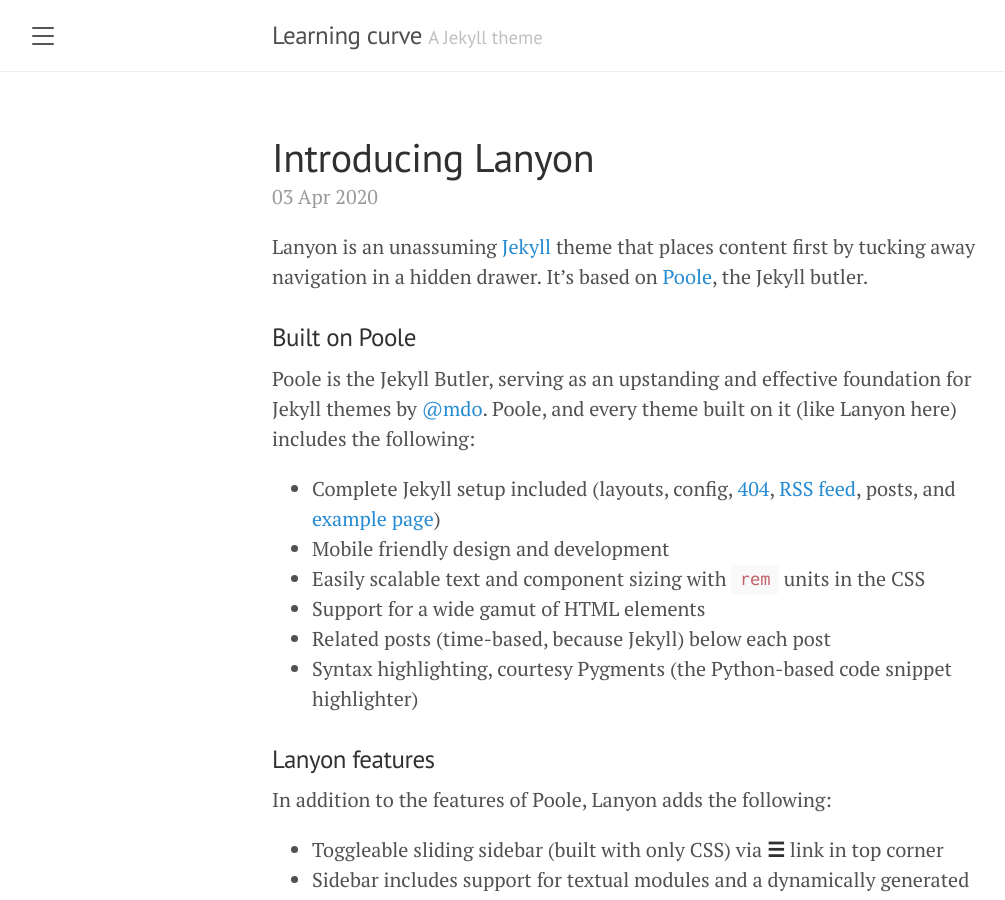
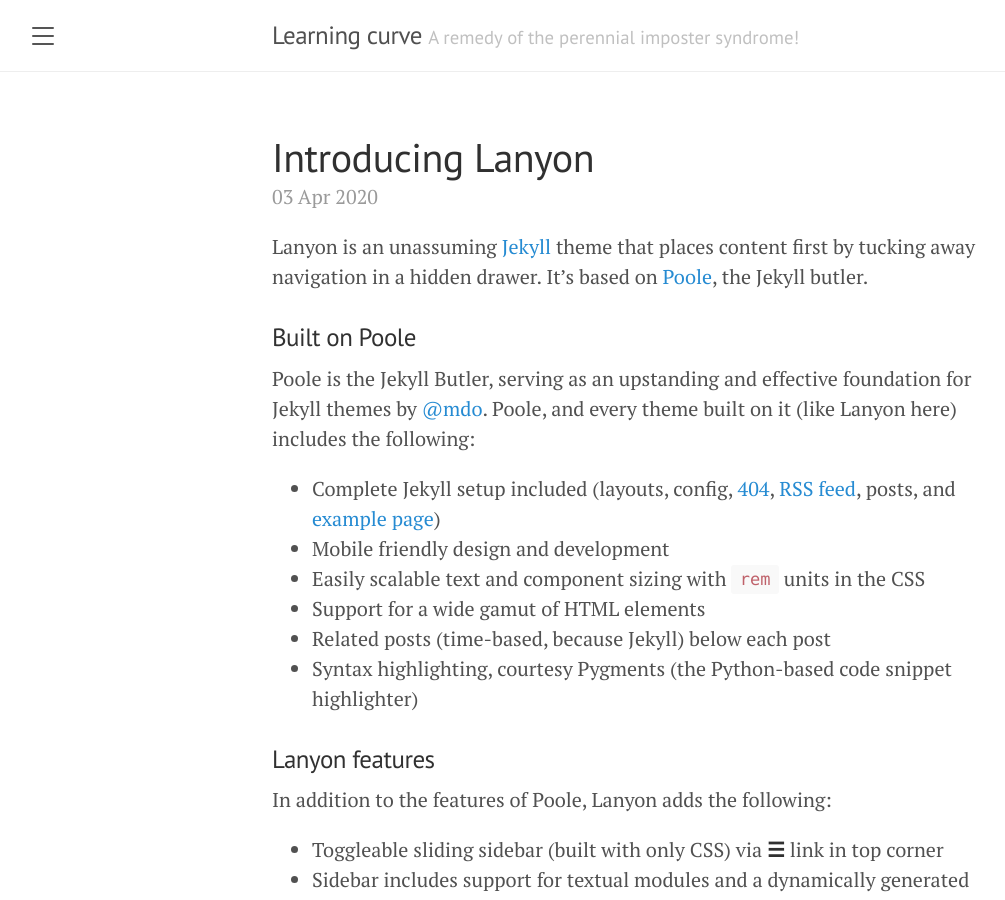
Before and after one commit to nishzsche/nishzsche.github.io, a Jekyll site: the page built from index.html, in a window 1280 px wide and 900 px high. Shown: the whole window, without its empty margins (8-1013 px from the left). Built offline with Jekyll 4.4.1, drawn with Linux system fonts in a browser that asks for light colours; the list of posts is cut into pages by our own code; some of the changed lines change nothing that is shown.

Commit message:
Added contact details

```diff
--- a/_config.yml
+++ b/_config.yml
@@ -1,6 +1,6 @@
 # Setup
 title:               Learning curve
-tagline:             'A Jekyll theme'
+tagline:             'A remedy of the perennial imposter syndrome!'
 description:         'A reserved <a href="https://jekyllrb.com" target="_blank">Jekyll</a> theme that places the utmost gravity on content with a hidden drawer. Made by <a href="https://twitter.com/mdo" target="_blank">@mdo</a>.'
 url:                 https://nishzsche.github.io/
 baseurl:             ''
@@ -9,9 +9,9 @@
 
 # About/contact
 author:
-  name:              Mark Otto
-  url:               https://twitter.com/mdo
-  email:             markdotto@gmail.com
+  name:              Nishanth R
+  url:               https://twitter.com/nishzsche
+  email:             nishanthrajamani@gmail.com
 
 # Gems
 plugins:
```
